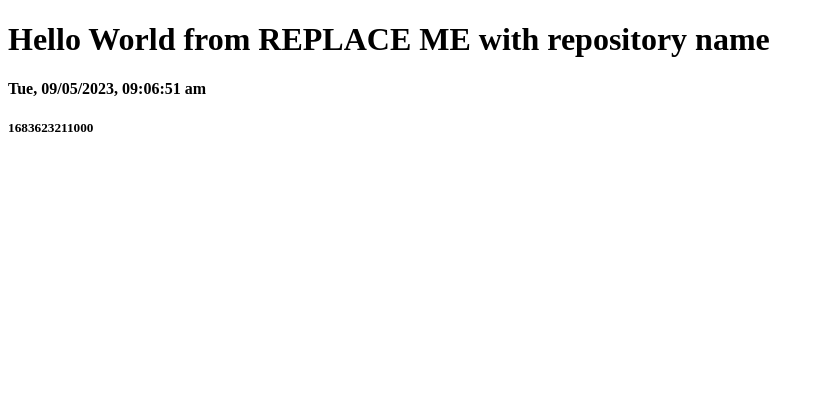
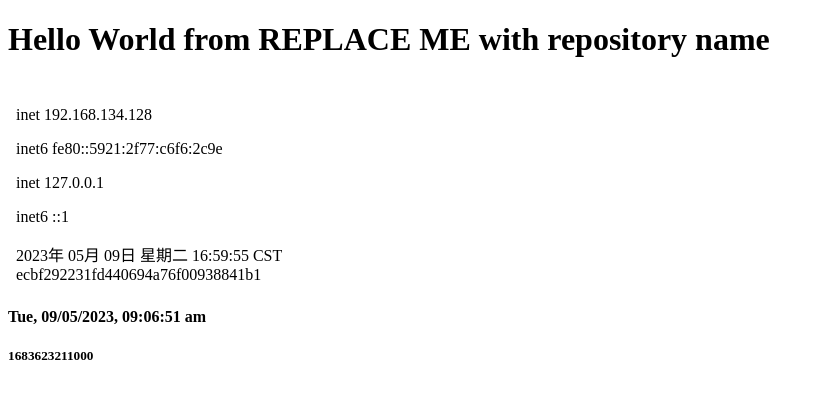
Before and after one commit to qew132435/gjy5, a plain HTML site: page docs/index.html in a window 1280 px wide. Shown: the whole page, without its empty margins (0-824 px from the left). Drawn offline with Linux system fonts and the light colour scheme.

Commit message:
ipaddresses index.html

```diff
--- a/docs/index.html
+++ b/docs/index.html
@@ -7,7 +7,12 @@
  </head>
  <body>
  <h1>Hello World from REPLACE ME with repository name </h1>
-<!-- ipaddresses past next line -->
+<!-- ipaddresses past next line --><br>
+<div id="list">
+ <iframe width="400" height="185" src="./ipaddresses.html"
+ frameborder="0" >
+ </iframe>
+</div>
  <h4 id="id01">AAAA</h4>
  <h5 id="id02">AAAA</h5>
  </body>
```
